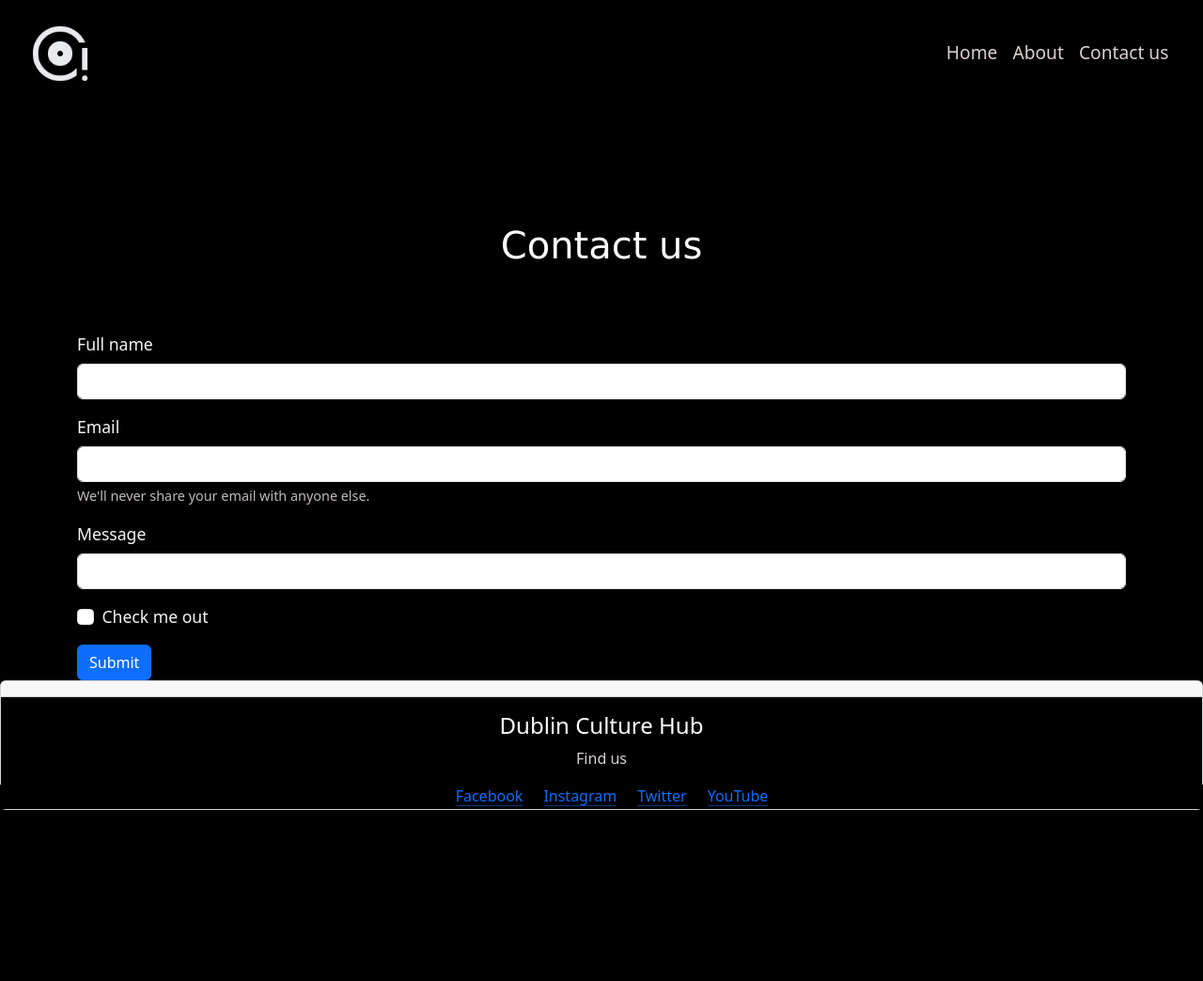
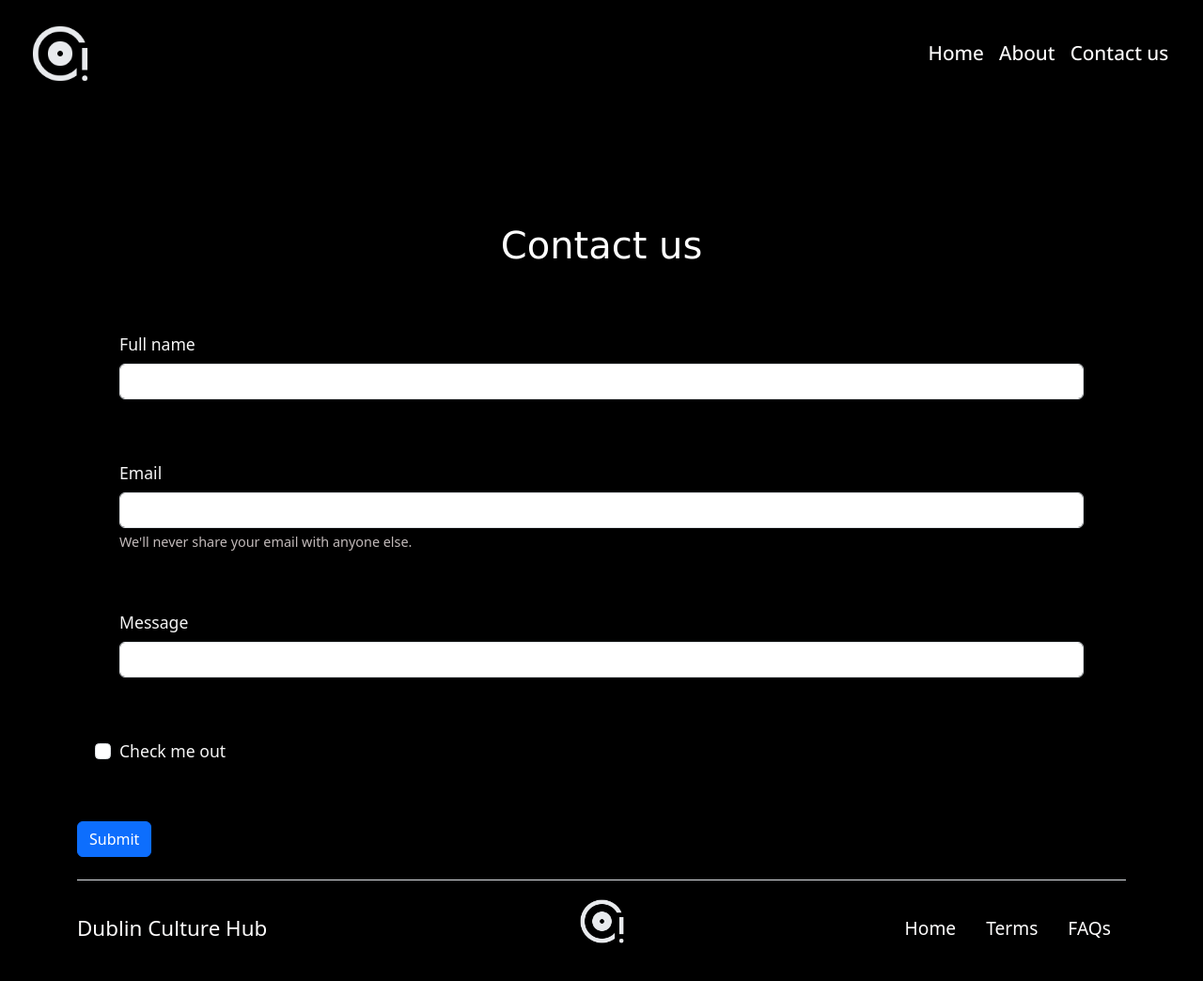
Before and after one commit to isafra/Astro-Bootstrap-Final-Project-UCD, an Astro site: page /Contact in a window 1280 px wide. Shown: the whole page at 94% size. Before the commit the page ends 862 px from the top, so only its background shows below. Built offline with nearby package versions, Linux system fonts and the light colour scheme; Astro itself is replaced by a stand-in of ours; a web font is replaced by a local one.

Commit message:
CSS fixed

```diff
--- a/src/components/Footer.astro
+++ b/src/components/Footer.astro
@@ -1,67 +1,45 @@
 ---
 
 ---
+<footer>
 
-<footer>
-  <div class="card text-center">
-      <div class="card-header">
-      </div>
-      <div class="card-body">
-      <h5 class="card-title">Dublin Culture Hub</h5>
-      <p class="card-text">Find us</p>
-  </div>
-  <div class="row">
-    <div class="col">
-        <ul class="nav justify-content-center">
-          <li class="links">
-            <a class="icon-link icon-link-hover" href="#">
-              <svg class="bi" aria-hidden="true"><use xlink:href="#box-seam"></use></svg>
-              Facebook
-            </a>
-          <li>
-            <a class="icon-link icon-link-hover" href="#">
-              <svg class="bi" aria-hidden="true"><use xlink:href="#box-seam"></use></svg>
-              Instagram
-            </a>
-          <li>
-            <a class="icon-link icon-link-hover" href="#">
-              <svg class="bi" aria-hidden="true"><use xlink:href="#box-seam"></use></svg>
-              Twitter
-            </a>
-          <li>
-            <a class="icon-link icon-link-hover" href="#">
-              <svg class="bi" aria-hidden="true"><use xlink:href="#box-seam"></use></svg>
-              YouTube
-            </a>
-        </ul>
-      </div>
+<div class="container">
+  <div class="d-flex flex-wrap justify-content-between align-items-center py-3 my-4 border-top">
+      <p class="col-md-4 mb-0">Dublin Culture Hub</p>
+        <a class="col-md-4 d-flex justify-content-center mb-3" href="#">
+          <img src="/img/icon1.png" alt="Bootstrap" width="55" height="55">
+        </a>
+          <ul class="nav col-md-4 justify-content-end">
+              <li class="nav-item">
+                <a href="#" class="nav-link">Home</a>
+                </li>
+              <li class="nav-item">
+                <a href="#" class="nav-link">Terms</a>
+                </li>
+              <li class="nav-item">
+                <a href="#" class="nav-link">FAQs</a>
+                </li>
+          </ul>
     </div>
-  </nav>
+</div>
+
 </footer>
 
   <style>
 
-footer {
-      margin: 0;
-      padding: 0%;
+.container {
+width: 100%;
+}
 
+p {
+font-size: 1.4rem;
+color: rgb(253, 252, 252);
 
-  }
+}
 
- h5 {
-  color: white;
-  font-size: 1.5rem;
+.nav-link {
+font-size: 1.2rem;
+color:rgb(253, 252, 252);
+}
 
- }
-
- p {
-
-font-size: 1rem;
-color: rgb(219, 209, 209);
- }
-
- .links {
-  color:white
-  s
- }
   </style>
--- a/src/components/Main.astro
+++ b/src/components/Main.astro
@@ -4,9 +4,9 @@ const { image, artist, date, location, url } = Astro.props
 
 <main>
     <section class="main-content container mt-5 mb-5">
-      <div class="row row-cols-1 row-cols-md-4 g-5">
+      <div class="row row-cols-1 row-cols-md-3 g-5">
       <div class="col">
-      <div class="card" style="width: 18rem;">
+      <div class="card m-4" style="width: 20rem;">
         <img src={image} class="card-img-top" alt="...">
         <div class="card-body">
           <h5 class="card-title">{artist}</h5>
@@ -17,7 +17,7 @@ const { image, artist, date, location, url } = Astro.props
       </div>
     </div>
     <div class="col">
-      <div class="card" style="width: 18rem;">
+      <div class="card m-4" style="width: 20rem;">
         <img src="..." class="card-img-top" alt="...">
         <div class="card-body">
           <h5 class="card-title">Card title</h5>
@@ -27,7 +27,7 @@ const { image, artist, date, location, url } = Astro.props
       </div>
     </div>
     <div class="col">
-      <div class="card" style="width: 18rem;">
+      <div class="card m-4" style="width: 20rem;">
         <img src="..." class="card-img-top" alt="...">
         <div class="card-body">
           <h5 class="card-title">Card title</h5>
@@ -37,7 +37,7 @@ const { image, artist, date, location, url } = Astro.props
       </div>
     </div>
     <div class="col">
-      <div class="card" style="width: 18rem;">
+      <div class="card m-4" style="width: 20rem;">
         <img src="..." class="card-img-top" alt="...">
         <div class="card-body">
           <h5 class="card-title">Card title</h5>
@@ -47,7 +47,7 @@ const { image, artist, date, location, url } = Astro.props
       </div>
     </div>
     <div class="col">
-      <div class="card" style="width: 18rem;">
+      <div class="card m-4" style="width: 20rem;">
         <img src="..." class="card-img-top" alt="...">
         <div class="card-body">
           <h5 class="card-title">Card title</h5>
@@ -57,7 +57,7 @@ const { image, artist, date, location, url } = Astro.props
       </div>
     </div>
     <div class="col">
-      <div class="card" style="width: 18rem;">
+      <div class="card m-4" style="width: 20rem;">
         <img src="..." class="card-img-top" alt="...">
         <div class="card-body">
           <h5 class="card-title">Card title</h5>
@@ -67,7 +67,7 @@ const { image, artist, date, location, url } = Astro.props
       </div>
     </div>
     <div class="col">
-      <div class="card" style="width: 18rem;">
+      <div class="card m-4" style="width: 20rem;">
         <img src="..." class="card-img-top" alt="...">
         <div class="card-body">
           <h5 class="card-title">Card title</h5>
@@ -77,7 +77,7 @@ const { image, artist, date, location, url } = Astro.props
       </div>
     </div>
     <div class="col">
-      <div class="card" style="width: 18rem;">
+      <div class="card m-4" style="width: 20rem;">
         <img src="..." class="card-img-top" alt="...">
         <div class="card-body">
           <h5 class="card-title">Card title</h5>
@@ -87,7 +87,7 @@ const { image, artist, date, location, url } = Astro.props
       </div>
     </div>
     <div class="col">
-      <div class="card" style="width: 18rem;">
+      <div class="card m-4" style="width: 20rem;">
         <img src="..." class="card-img-top" alt="...">
         <div class="card-body">
           <h5 class="card-title">Card title</h5>
@@ -97,7 +97,7 @@ const { image, artist, date, location, url } = Astro.props
       </div>
     </div>
     <div class="col">
-      <div class="card" style="width: 18rem;">
+      <div class="card m-4" style="width: 20rem;">
         <img src="..." class="card-img-top" alt="...">
         <div class="card-body">
           <h5 class="card-title">Card title</h5>
@@ -107,7 +107,7 @@ const { image, artist, date, location, url } = Astro.props
       </div>
     </div>
     <div class="col">
-      <div class="card" style="width: 18rem;">
+      <div class="card m-4" style="width: 20rem;">
         <img src="..." class="card-img-top" alt="...">
         <div class="card-body">
           <h5 class="card-title">Card title</h5>
@@ -117,7 +117,7 @@ const { image, artist, date, location, url } = Astro.props
       </div>
     </div>
     <div class="col">
-      <div class="card" style="width: 18rem;">
+      <div class="card m-4" style="width: 20rem;">
         <img src="..." class="card-img-top" alt="...">
         <div class="card-body">
           <h5 class="card-title">Card title</h5>
@@ -132,24 +132,21 @@ const { image, artist, date, location, url } = Astro.props
 
 
 <style>
-.row {
+.main-content {
   display:flex;
-  align-items:center;
+  flex-direction: row;
+  flex-wrap: wrap;
+  align-content: space-evenly;
+  justify-content: space-around;
+  align-items: center;
   text-align: center;
-  flex-direction: row;
   gap: 50px 100px;
 
 }
 
 
-.card {
-  margin: 0%;
-  padding: 0%;
-  margin-left:30%;
-  margin-right:30px;
-  margin-top:25%;
-  margin-bottom:25% ;
-  flex-direction: column;
+.card{
+
   box-shadow: rgb(204, 219, 232) 3px 3px 6px 0px inset, rgba(255, 255, 255, 0.5) -3px -3px 6px 1px inset;
 
 }
--- a/src/components/Nav.astro
+++ b/src/components/Nav.astro
@@ -32,16 +32,17 @@
       margin-bottom: 80px;
       display: flex;
       flex-direction: row;
-      align-items:center;
-      justify-content:space-around;
       color: rgb(221, 209, 209);
 
     }
 
     .nav-link {
-      color: rgb(221, 209, 209);
-      justify-content:space-between;
-      font-size: 1.2rem;
+      font-family: "Open Sans", sans-serif;
+      font-optical-sizing: auto;
+      font-weight: 500;
+      font-style: normal;
+      color:rgb(253, 252, 252);
+      font-size: 1.3rem;
 
     }
 
@@ -54,4 +55,9 @@
     font-variation-settings: 'FILL' 0,'wght' 300, 'GRAD' 0, 'opsz' 24
 
     }
+
+    .navbar-toggler {
+      color: rgb(253, 252, 252);
+
+    }
 </style>
--- a/src/pages/About.astro
+++ b/src/pages/About.astro
@@ -6,22 +6,23 @@ import Layout from '../layouts/Layout.astro';
 ---
 
 <Layout title="Dublin Culture Hub">
-
-<div class="card mb-3" style="max-width">
+<div class="container d-flex justify-content-center mt-5">
+<div class="card mb-5">
   <div class="row g-0">
     <div class="col-md-4">
-       <img src="/public/img/about.png" class="img-fluid rounded-start" alt="Multicolor instrument image">
+      <img src="img/about.png" class="img-fluid rounded-start" alt="multicolor instruments">
     </div>
     <div class="col-md-8">
       <div class="card-body">
-         <h5 class="card-title">About us</h5>
+        <h1 class="card-title">About us</h1>
         <p class="card-text">Welcome to Dublin Culture Hub! Our mission is to provide locals and visitors with
           the latest information on events, concerts, festivals, and free activities happening around the city.
           We believe that culture is the heartbeat of Dublin, and we are passionate about promoting the rich and
           diverse cultural heritage that our city has to offer. At Dublin Culture Hub, our vision is to create a
-            ommunity where people can discover and engage with the cultural experiences that make Dublin unique.
+          community where people can discover and engage with the cultural experiences that make Dublin unique.
           Whether you're interested in music, art or theatre we aim to be your go-to source for all cultural events
-            and happenings in Dublin.</p>
+          and happenings in Dublin!</p>
+        <p class="card-text"><small class="text-body-secondary"></small></p>
       </div>
     </div>
   </div>
@@ -32,11 +33,17 @@ import Layout from '../layouts/Layout.astro';
 
 <style>
 
+
+
 .card {
-  border: none;
+display: flex;
+flex-wrap: wrap;
+justify-content: center;
+align-items: center;
+
 }
 
-  .card-title {
+h1 {
     color: white;
     font-size: 3rem;
     font-family: "Open Sans", sans-serif;
@@ -48,17 +55,15 @@ import Layout from '../layouts/Layout.astro';
 
 }
 
-  .card-text {
-    font-size: 1.6rem;
+p {
+    font-size: 1.5rem;
     font-family: "Open Sans", sans-serif;
     font-optical-sizing: auto;
-    font-weight: 500;
+    font-weight: 300;
     color: white;
     text-align: justify;
-    margin: 13%;
+    margin: 8%;
 
 }
-  .img-fluid {
-    margin-left:40px;
-  }
+
 </style>
--- a/src/pages/Contact.astro
+++ b/src/pages/Contact.astro
@@ -8,30 +8,27 @@ import Layout from '../layouts/Layout.astro';
 <Layout title="Dublin Culture Hub">
 
     <section>
-        <div class="container mt-5">
+    <form>
+        <div class="container">
           <div class="main-title">
             <h1>Contact us</h1>
               </div>
-        </div>
-    </section>
-    <section>
-    <form>
-        <div class="container">
-            <div class="mb-3">
+            <div class="form mb-3">
                 <label for="exampleInputName" class="form-label">Full name</label>
                 <input type="email" class="form-control" id="exampleInputName" aria-describedby="emailHelp">
                 <div id="emailHelp" class="form-text"></div>
               </div>
-        <div class="mb-3">
+            <div class="form mb-3">
                 <label for="exampleInputEmail1" class="form-label">Email</label>
                 <input type="email" class="form-control" id="exampleInputEmail1" aria-describedby="emailHelp">
                <div id="emailHelp" class="form-text">We'll never share your email with anyone else.</div>
               </div>
-        <div class="mb-3">
-          <label for="exampleInputPassword1" class="form-label">Message</label>
-          <input type="password" class="form-control" id="exampleInputPassword1">
+            <div class="form mb-3">
+                <label for="exampleInputName" class="form-label">Message</label>
+                <input type="email" class="form-control" id="exampleInputMessage" aria-describedby="emailHelp">
+                <div id="emailHelp" class="form-text"></div>
               </div>
-        <div class="mb-3 form-check">
+            <div class="form mb-3 form-check">
                <input type="checkbox" class="form-check-input" id="exampleCheck1">
               <label class="form-check-label" for="exampleCheck1">Check me out</label>
            </div>
@@ -44,10 +41,6 @@ import Layout from '../layouts/Layout.astro';
 
  <style>
 
-
-
-
-
 .main-title {
     padding: 60px;
     font-size: 3rem;
@@ -57,11 +50,16 @@ import Layout from '../layouts/Layout.astro';
     text-align: center;
 }
 
-.mb-3 {
+.form {
+    padding-bottom: 45px;
+    padding-left: 45px;
+    padding-right: 45px;
     color: whitesmoke;
     font-size: 1.1rem;
 
+
 }
+
 .form-text {
     font-size: 0.9rem;
     color: rgb(194, 186, 186);
```
Also changed, not shown: src/components/Blog.astro (+23 -17 lines), src/components/H1.astro (+6 -4 lines). Lines whose indentation alone changed are shown as unchanged.
